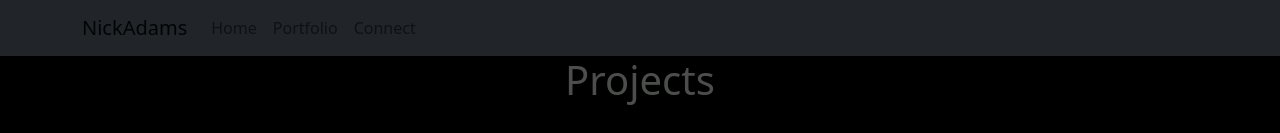
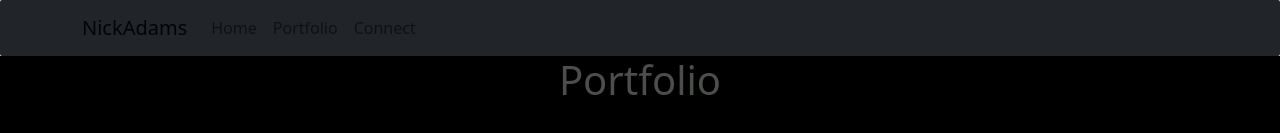
Before and after one commit to Nick-Adams-81/web-dev-portfolio-site, a Next.js app: page /projects in a window 1280 px wide. Shown: the top 133 px of the page. Built offline with nearby package versions, Linux system fonts and the light colour scheme.

Commit message:
added border radius to nav and renamed projects to portfolio

```diff
--- a/Components/navbar.js
+++ b/Components/navbar.js
@@ -1,7 +1,6 @@
 import 'bootstrap/dist/css/bootstrap.min.css';
 import Navbar from 'react-bootstrap/Navbar';
 import Nav from 'react-bootstrap/Nav';
-import NavDropdown from 'react-bootstrap/NavDropdown';
 import Container from 'react-bootstrap/Container';
 
 const navbar = () => {
@@ -9,7 +8,7 @@ const navbar = () => {
     return (
         <>
 
-            <Navbar bg="dark" expand="md">
+            <Navbar bg="dark" expand="md" style={{borderRadius: 2}}>
                 <Container>
                     <Navbar.Brand href="/">NickAdams</Navbar.Brand>
                     <Navbar.Toggle aria-controls="basic-navbar-nav" />
--- a/pages/projects.js
+++ b/pages/projects.js
@@ -14,7 +14,7 @@ const projects = () => {
         <>
             <Layout>
                 <div className="body">
-                    <h1>Projects</h1>
+                    <h1>Portfolio</h1>
                     <Row style={{ display: 'flex' }}>
                         {projects1.map(project => {
                             return (
```
